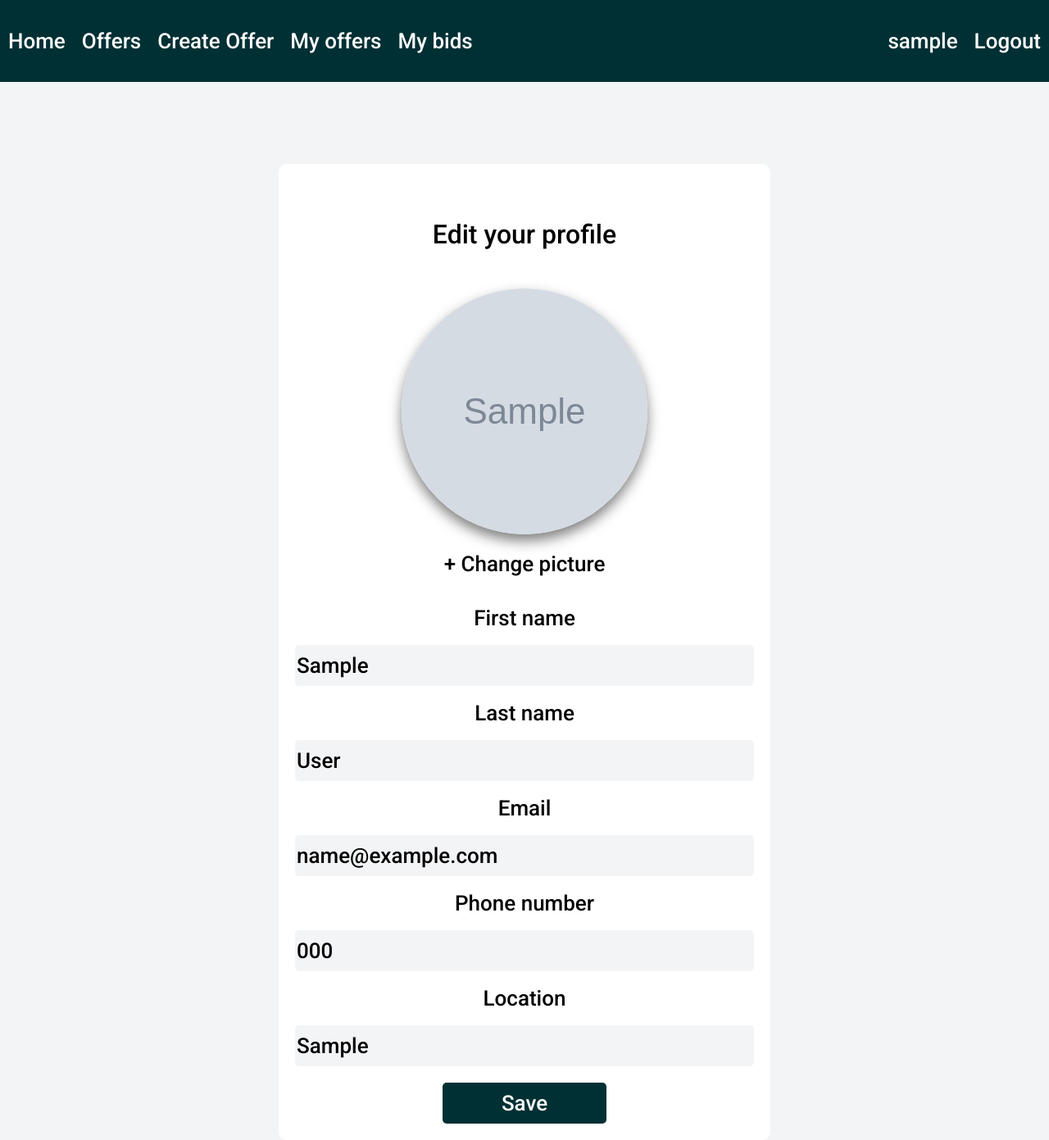
After one commit to Peter-Andonov/Bidster, a Django app: page /auth/profile/ in a window 1280 px wide. The commit adds this page. Shown: the whole page at 82% size. Run offline with Django 3.2, Linux system fonts and the light colour scheme; a user stored in the database is signed in; tables that the repository leaves empty hold one stand-in row (values such as "Sample post"); grey boxes marked "Sample" are stand-in pictures.

Commit message:
added profile display view

```diff
--- a/bidster/app/forms.py
+++ b/bidster/app/forms.py
@@ -105,6 +105,7 @@ class OfferForm(forms.Form):
             attrs={
                 'accept': 'image/*',
                 'multiple': True,
+                'class': 'form__image_input',
                 'style': 'display:none',
             })
     )
--- a/bidster/app/utils/db_requests.py
+++ b/bidster/app/utils/db_requests.py
@@ -1,6 +1,8 @@
 from django.db.models import Prefetch, Q
+from django.contrib.auth.models import User
 
 from app.models import Offer, Image, Bid
+from bidster_auth.models import Profile
 
 
 def get_offer_by_id(offer_id):
@@ -15,6 +17,14 @@ def get_offer_by_id(offer_id):
     return offer
 
 
+def get_user_data(user_id):
+    user_data = User.objects\
+    .prefetch_related('profile')\
+    .get(pk=user_id)
+
+    return user_data
+
+
 def get_offer_bids(offer_id):
     offer_bids = Bid.objects.filter(for_offer=offer_id)\
         .prefetch_related('created_by')\
@@ -25,8 +35,8 @@ def get_offer_bids(offer_id):
 
 def get_bids_by_user_id(user_id):
     user_bids = Bid.objects.filter(created_by=user_id)\
-    .prefetch_related('for_offer')\
-    .order_by('-amount')
+        .prefetch_related('for_offer')\
+        .order_by('-amount')
 
     return user_bids
 
--- a/bidster/bidster_auth/forms.py
+++ b/bidster/bidster_auth/forms.py
@@ -1,3 +1,4 @@
+from django import forms
 from django.contrib.auth.forms import UserCreationForm, AuthenticationForm
 
 
@@ -17,3 +18,40 @@ class LoginForm(AuthenticationForm):
             if 'class' not in field.widget.attrs:
                 field.widget.attrs['class'] = ''
             field.widget.attrs['class'] += ' form__input '
+
+
+class ProfileForm(forms.Form):
+    def __init__(self, *args, **kwargs):
+        super().__init__(*args, **kwargs)
+        for field_name, field in self.fields.items():
+            if 'class' not in field.widget.attrs:
+                field.widget.attrs['class'] = ''
+            field.widget.attrs['class'] += ' form__input '
+
+    profile_pic = forms.ImageField(
+        label='Upload images',
+        required=False,
+        widget=forms.ClearableFileInput(
+            attrs={
+                'accept': 'image/*',
+                'class': 'form__image_input',
+                'style': 'display:none',
+            })
+    )
+    first_name = forms.CharField(
+        required=False,
+        max_length=50
+    )
+    last_name = forms.CharField(
+        required=False,
+        max_length=50
+    )
+    email = forms.EmailField(required=False)
+    phone_number = forms.CharField(
+        required=False,
+        max_length=50
+    )
+    location = forms.CharField(
+        required=False,
+        max_length=200
+    )
--- a/bidster/bidster_auth/models.py
+++ b/bidster/bidster_auth/models.py
@@ -3,7 +3,7 @@ from django.contrib.auth.models import User
 
 
 class Profile(models.Model):
-    profile_pic = models.ImageField(upload_to='profiles')
-    location = models.CharField(max_length=50)
-    phone_number = models.CharField(max_length=15)
+    profile_pic = models.ImageField(blank=True, upload_to='profiles')
+    location = models.CharField(blank=True, max_length=50)
+    phone_number = models.CharField(blank=True, max_length=50)
     user = models.OneToOneField(User, on_delete=models.CASCADE)
--- a/bidster/bidster_auth/urls.py
+++ b/bidster/bidster_auth/urls.py
@@ -1,8 +1,9 @@
 from django.urls import path
-from bidster_auth.views import RegisterUserView, LoginUserView, logout_user
+from bidster_auth.views import RegisterUserView, LoginUserView, logout_user, ProfileView
 
 urlpatterns = [
     path('register/', RegisterUserView.as_view(), name='register user'),
     path('login/', LoginUserView.as_view(), name='login user'),
     path('logout/', logout_user, name='logout user'),
+    path('profile/', ProfileView.as_view(), name='user profile'),
 ]
--- a/bidster/bidster_auth/views.py
+++ b/bidster/bidster_auth/views.py
@@ -4,9 +4,11 @@ from django.shortcuts import render, redirect
 from django.contrib.auth.models import User
 from django.views.generic.edit import CreateView, FormView
 from django.contrib.auth import authenticate, login, logout
+from django.contrib.auth.mixins import LoginRequiredMixin
 
+from app.utils.db_requests import get_user_data
 from bidster_auth.models import Profile
-from bidster_auth.forms import LoginForm, RegistrationForm
+from bidster_auth.forms import LoginForm, RegistrationForm, ProfileForm
 
 
 def logout_user(req):
@@ -40,7 +42,7 @@ class RegisterUserView(CreateView):
             'register_form': register_form
         }
 
-        return render(req, 'bidster_auth/register.html', context)
+        return render(req, self.template_name, context)
 
     def get_context_data(self, **kwargs):
         context = super().get_context_data(**kwargs)
@@ -70,9 +72,43 @@ class LoginUserView(FormView):
             'login_form': login_form,
         }
 
-        return render(req, 'bidster_auth/login.html', context)
+        return render(req, self.template_name, context)
 
     def get_context_data(self, **kwargs):
         context = super().get_context_data(**kwargs)
         context["login_form"] = context["form"]
         return context
+
+
+#add permission decorator so that a user can edit only his profile
+class ProfileView(LoginRequiredMixin, FormView):
+    form_class = ProfileForm
+    template_name = 'bidster_auth/profile.html'
+
+    def post(self, req, *args, **kwargs):
+        profile_form = ProfileForm(req.POST, req.FILES)
+
+        if profile_form.is_valid():
+            #update user
+
+            return redirect('user profile')
+        else:
+            return super().form_invalid(profile_form)
+
+    def get_context_data(self, **kwargs):
+        context = super(ProfileView, self).get_context_data(**kwargs)
+        context["profile_form"] = context["form"]
+        context["current_pic_url"] = self.current_pic_url
+        return context
+
+    def get_initial(self):
+        initial = super().get_initial()
+        user_data = get_user_data(self.request.user.id)
+        self.current_pic_url = user_data.profile.profile_pic.url if user_data.profile.profile_pic else None
+        initial['first_name'] = user_data.first_name
+        initial['last_name'] = user_data.last_name
+        initial['email'] = user_data.email
+        initial['phone_number'] = user_data.profile.phone_number
+        initial['location'] = user_data.profile.location
+
+        return initial
--- a/bidster/static/css/06.Components/bidster_auth.css
+++ b/bidster/static/css/06.Components/bidster_auth.css
@@ -26,6 +26,14 @@
     font-size: 26px;
 }
 
+.form__previews_container img {
+    height: 300px;
+    width: 300px;
+    object-fit: cover;
+    box-shadow: 0 8px 16px 0 rgba(0,0,0,0.5);
+    border-radius: 50%;
+}
+
 .form__submit {
     margin-top: 20px;
     height: 50px;
--- a/bidster/static/css/06.Components/create_offer.css
+++ b/bidster/static/css/06.Components/create_offer.css
@@ -36,8 +36,8 @@
     justify-content: space-around;
 }
 
-.form__image_preview {
-    max-height: 100px;
+.form__previews_container img {
+    height: 150px;
     box-shadow: 0 8px 16px 0 rgba(0,0,0,0.5);
     object-fit: cover;
 }
--- a/bidster/static/css/06.Components/index.css
+++ b/bidster/static/css/06.Components/index.css
@@ -263,3 +263,14 @@
     font-size: 18px;
     font-weight: 500;
 }
+
+.form__image_input {
+    font-family: var(--text-font-primary);
+    font-size: 26px;
+    color: var(--text-color-primary);
+    margin: 20px 0;
+}
+
+.form__image_input:hover {
+    cursor: pointer;
+}
--- a/bidster/static/js/image_preview.js
+++ b/bidster/static/js/image_preview.js
@@ -1,5 +1,5 @@
 const imgContainer = document.querySelector('.form__previews_container');
-const imgInput = document.getElementById('id_images');
+const imgInput = document.querySelector('.form__image_input');
 
 imgInput.addEventListener('change', (e) => {
     imgContainer.innerHTML = '';
@@ -15,6 +15,5 @@ imgInput.addEventListener('change', (e) => {
 
 const createImgContainer = () => {
     let container = document.createElement("img");
-    container.classList.add('form__image_preview');
     return container;
 }
--- /dev/null
+++ b/bidster/templates/bidster_auth/profile.html
@@ -0,0 +1,17 @@
+{% extends 'base.html' %}
+
+{% load static %}
+
+{% block page_css %}
+<link rel="stylesheet" href="{% static 'css/06.Components/bidster_auth.css' %}">
+{% endblock page_css %}
+
+{% block page_content %}
+<div class="list-ver">
+    {% include 'partials/profile_form.html' %}
+</div>
+{% endblock page_content %}
+
+{% block javascript %}
+<script type="module" src="{% static 'js/image_preview.js' %}"></script>
+{% endblock javascript %}
--- a/bidster/templates/partials/header.html
+++ b/bidster/templates/partials/header.html
@@ -21,7 +21,7 @@
             <li class="nav__nav_item spacer"></li>
             {% if user.is_authenticated %}
             <li class="nav__nav_item">
-                <a href="{% url 'logout user' %}">{{ user.username }}</a>
+                <a href="{% url 'user profile' %}">{{ user.username }}</a>
             </li>
             <li class="nav__nav_item">
                 <a href="{% url 'logout user' %}">Logout</a>
--- a/bidster/templates/partials/offer_form.html
+++ b/bidster/templates/partials/offer_form.html
@@ -18,9 +18,9 @@
     </div>
     <div class='form__section'>
         <label class="form__label">{{ offer_form.images.label }}</label>
-        <div class='form__previews_container'></div>
+        <div class='form__previews_container' id="id_previews_container"></div>
         {{ offer_form.images }}
-        <label class="form__label" id='add_images' for="{{ offer_form.images.auto_id }}">+ Add Images</label>
+        <label class="form__image_input" for="{{ offer_form.images.auto_id }}">+ Add Images</label>
     </div>
     <div class='form__section'>
         <label class="form__label" for="{{ offer_form.location.auto_id }}">{{ offer_form.location.label }}</label>
--- /dev/null
+++ b/bidster/templates/partials/profile_form.html
@@ -0,0 +1,26 @@
+{% load static  %}
+
+<form class="form__wrapper" action="{% url 'login user' %}" method="POST" enctype="multipart/form-data">
+    <div class="mp_title">Edit your profile</div>
+    <div class='form__previews_container'>
+        {% if current_pic_url %}
+        <img src="{{ current_pic_url }}"/>
+        {% else %}
+        <img src="{% static 'images/avatar.jpg' %}"/>
+        {% endif %}
+    </div>
+    {{ profile_form.profile_pic }}
+    <label class="form__image_input" for="{{ profile_form.profile_pic.auto_id }}">+ Change picture</label>
+    {% csrf_token %}
+    <label class="form__label" for="{{ profile_form.first_name.auto_id }}">{{ profile_form.first_name.label }}</label>
+    {{ profile_form.first_name }}
+    <label class="form__label" for="{{ profile_form.last_name.auto_id }}">{{ profile_form.last_name.label }}</label>
+    {{ profile_form.last_name }}
+    <label class="form__label" for="{{ profile_form.email.auto_id }}">{{ profile_form.email.label }}</label>
+    {{ profile_form.email }}
+    <label class="form__label" for="{{ profile_form.phone_number.auto_id }}">{{ profile_form.phone_number.label }}</label>
+    {{ profile_form.phone_number }}
+    <label class="form__label" for="{{ profile_form.location.auto_id }}">{{ profile_form.location.label }}</label>
+    {{ profile_form.location }}
+    <button class='form__submit' type='submit'>Save</button>
+</form>
```
Also changed, not shown: bidster/bidster_auth/migrations/0002_auto_20201129_1716.py (added), bidster/static/images/avatar.jpg (added).
